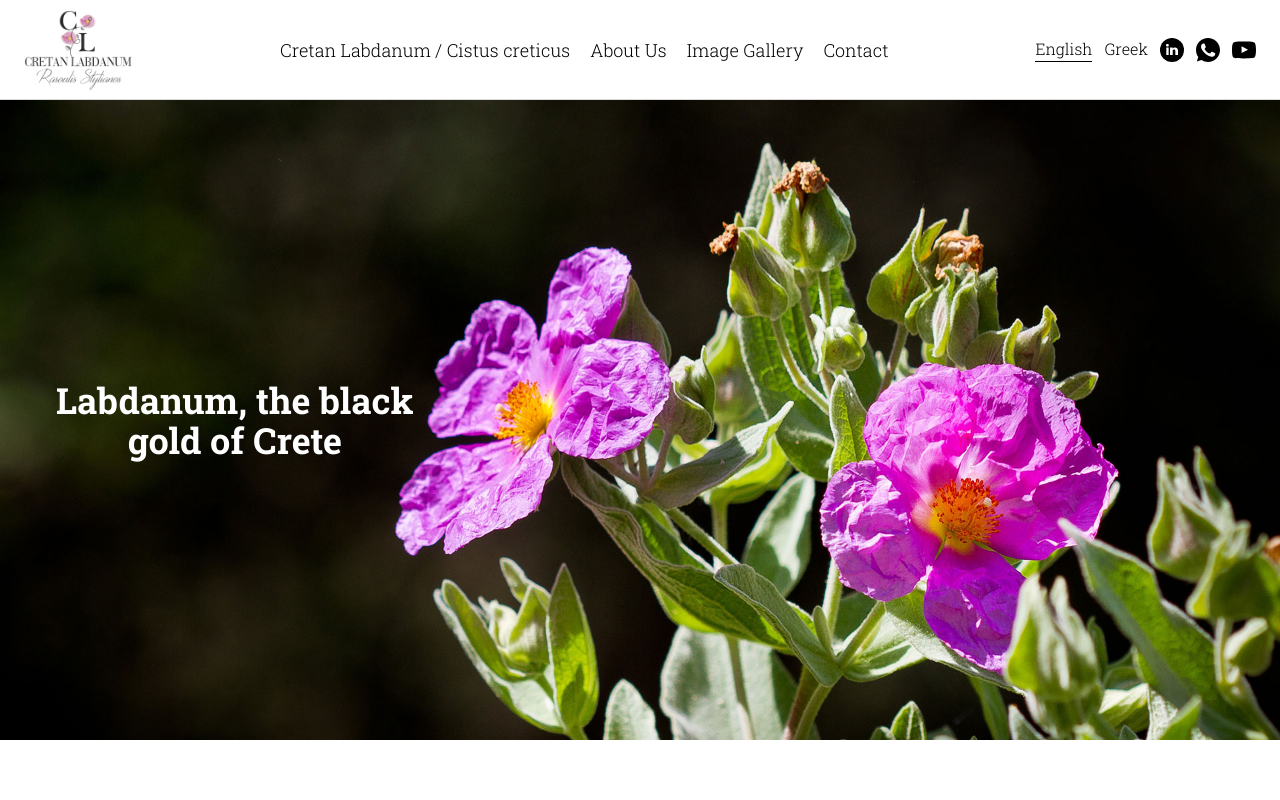
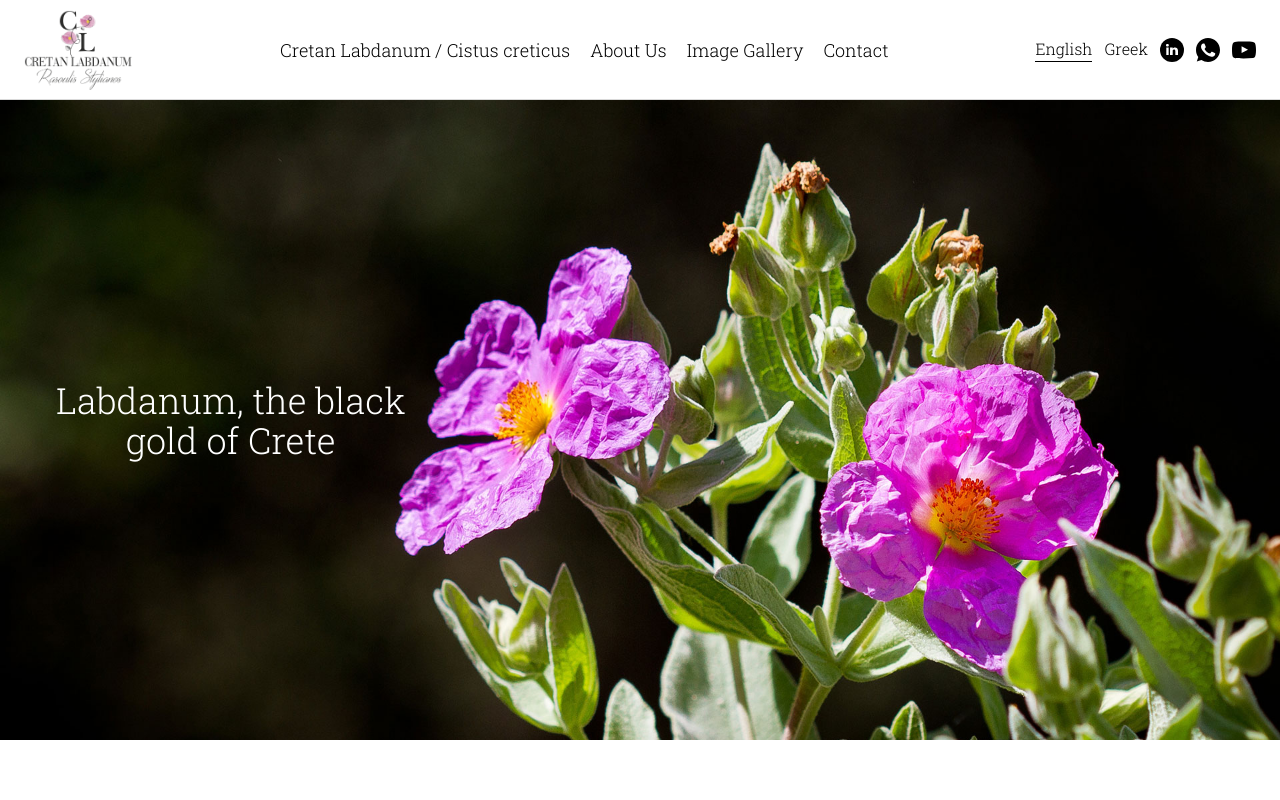
Before and after one commit to qbeeeeee/cretan-labdamun, a React (Vite) app: page / in a window 1280 px wide. Shown: the top 800 px of the page. Built offline with nearby package versions, Linux system fonts and the light colour scheme.

Commit message:
small fixes

```diff
--- a/src/components/Hero.jsx
+++ b/src/components/Hero.jsx
@@ -33,7 +33,7 @@ const Hero = () => {
           <div
             ref={bannerRef}
             className="text-white absolute left-3 sm:left-8 xl:left-14 top-1/2 transform -translate-y-1/2
-            text-[14px] sm:text-[20px] lg:text-3xl xl:text-4xl font-bold text-center
+            text-[12px] sm:text-[20px] lg:text-3xl xl:text-4xl font-light text-center
             tracking-tight sm:tracking-normal"
           >
             <Trans
```
